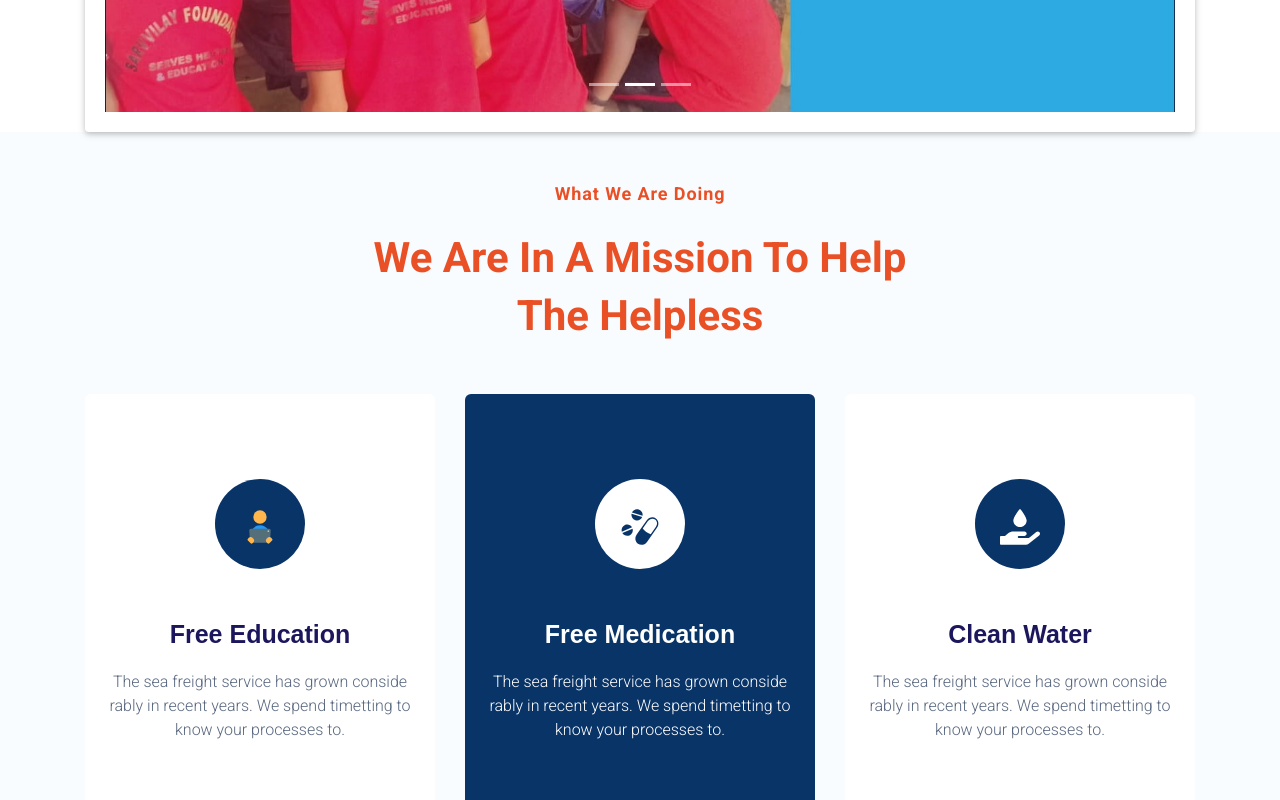
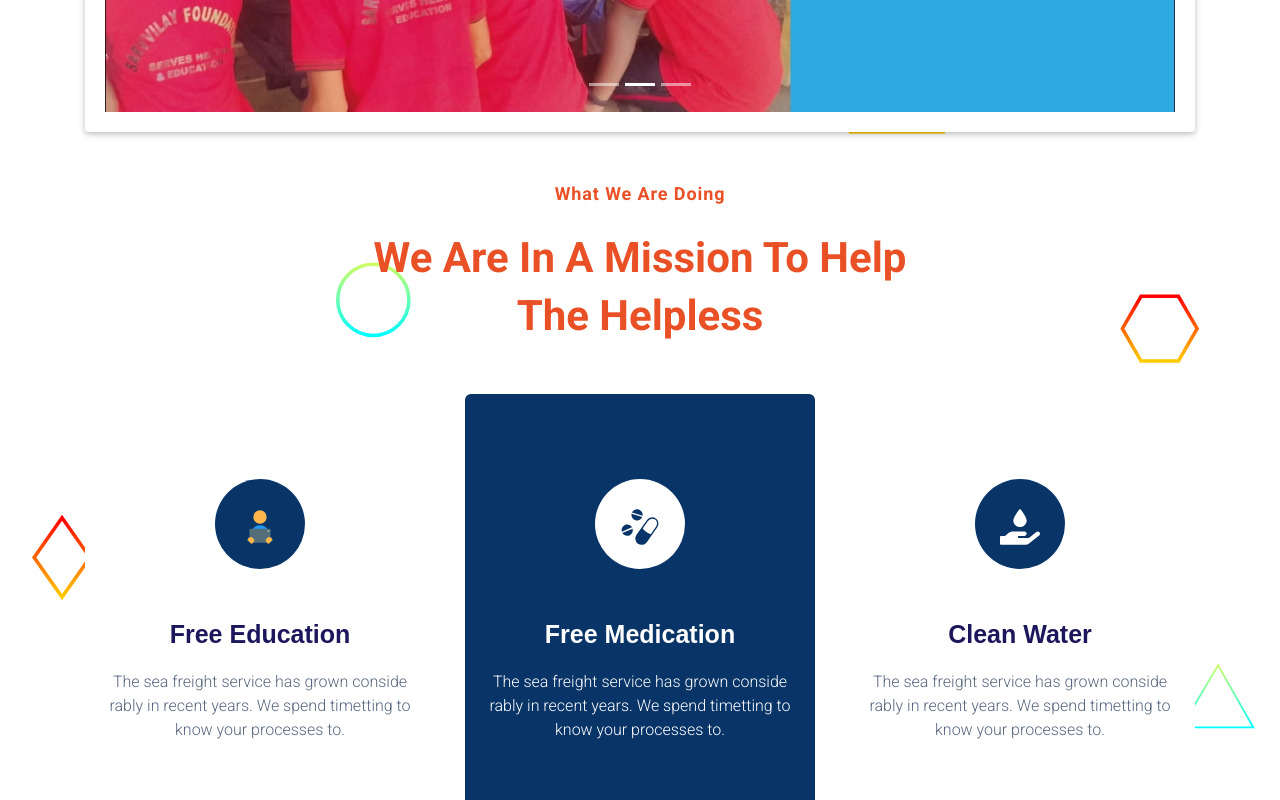
Before and after one commit to raimukul/sarvvilay.in, a React (Create React App) app: page / in a window 1280 px wide. Shown: the part 1480-2280 px from the top of the page. Built offline with nearby package versions, Linux system fonts and the light colour scheme; a web font is replaced by a local one.

Commit message:
Update Homepage.css

```diff
--- a/src/components/homePage/Homepage.css
+++ b/src/components/homePage/Homepage.css
@@ -40,7 +40,7 @@
     }
   }
   .service-area {
-  background: #f8fcff;
+  background: #f8fcff00;
 }
 
 /* line 3, C:/Users/HP/Desktop/jun-2020/277.Charity _Non-profit/assets/scss/_services_section.scss */
```
